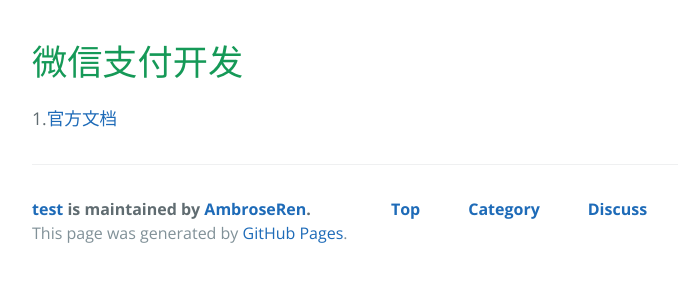
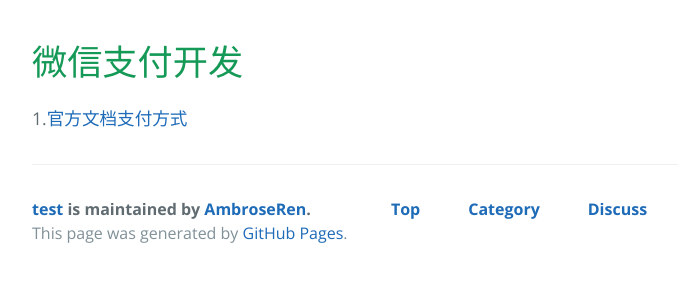
Before and after one commit to AmbroseRen/test, a Jekyll site: the page built from Web/WeChat/index.md, in a window 1280 px wide. Shown: the part 170-452 px from the top of the page, without its empty margins (192-870 px from the left). Built offline with Jekyll 4.4.1, drawn with Linux system fonts in a browser that asks for light colours; our own code applies the rules of GitHub Pages for plain Markdown files; the repository's description, which GitHub fills in, is left out.

Commit message:
Update index.md

```diff
--- a/Web/WeChat/index.md
+++ b/Web/WeChat/index.md
@@ -10,4 +10,4 @@
 
 # 微信支付开发
 
-1.[官方文档](https://pay.weixin.qq.com/wiki/doc/api/jsapi.php?chapter=1_1)
+1.[官方文档](https://pay.weixin.qq.com/wiki/doc/api/jsapi.php?chapter=1_1)[支付方式](https://pay.weixin.qq.com/wiki/doc/api/index.html)
```
